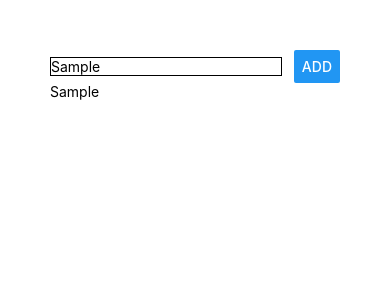
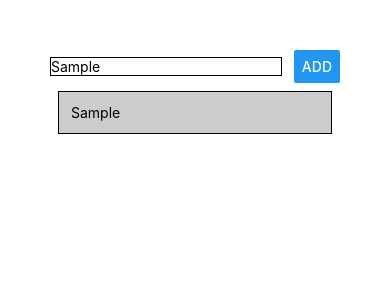
Before and after one commit to FrankGerold/NativeTutorial-course_goals, a React Native app: screen / in a window 390 px wide. Both pictures are taken after typing "Sample" into the empty fields and a click on the button "ADD". Shown: the top 300 px of the page. Built offline with nearby package versions, Linux system fonts and the light colour scheme.

Commit message:
Basic styling and scrolling

```diff
--- a/App.js
+++ b/App.js
@@ -1,6 +1,6 @@
 import { StatusBar } from 'expo-status-bar';
 import React, { useState } from 'react';
-import { StyleSheet, Text, View, TextInput, Button } from 'react-native';
+import { StyleSheet, Text, View, TextInput, Button, ScrollView } from 'react-native';
 
 export default function App() {
   const [enteredGoal, setEnteredGoal] = useState('');
@@ -15,9 +15,9 @@
           }} />
       </View>
 
-      <View>
-        {goalsList.map(goal => <Text>{goal}</Text>)}
-      </View>
+      <ScrollView>
+        {goalsList.map(goal => <View key={goal} style={styles.listItem}><Text>{goal}</Text></View>)}
+      </ScrollView>
 
       <View>
 
@@ -38,5 +38,13 @@
   input: {
     borderBottomColor: 'black',
     borderWidth: 1,
-    width: '80%' }
+    width: '80%'
+  },
+  listItem: {
+    padding: 12,
+    backgroundColor: '#ccc',
+    borderColor: 'black',
+    borderWidth: 1,
+    margin: 8
+  }
 });
```
